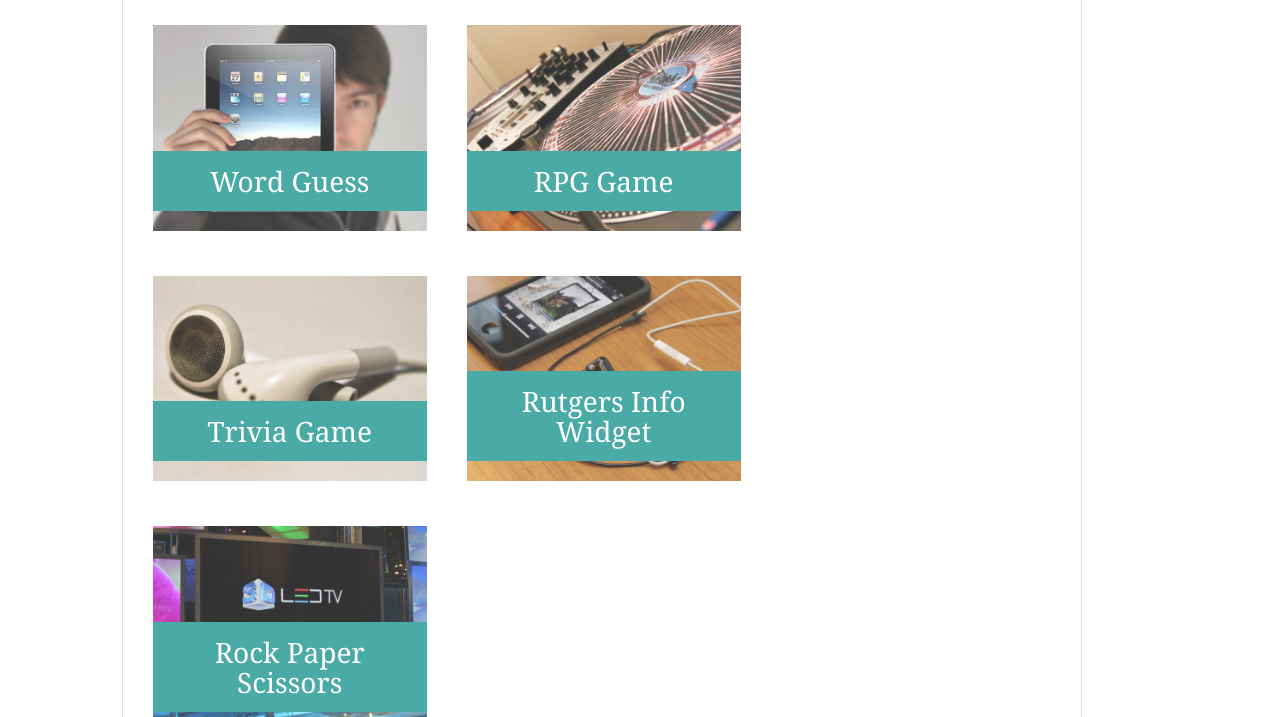
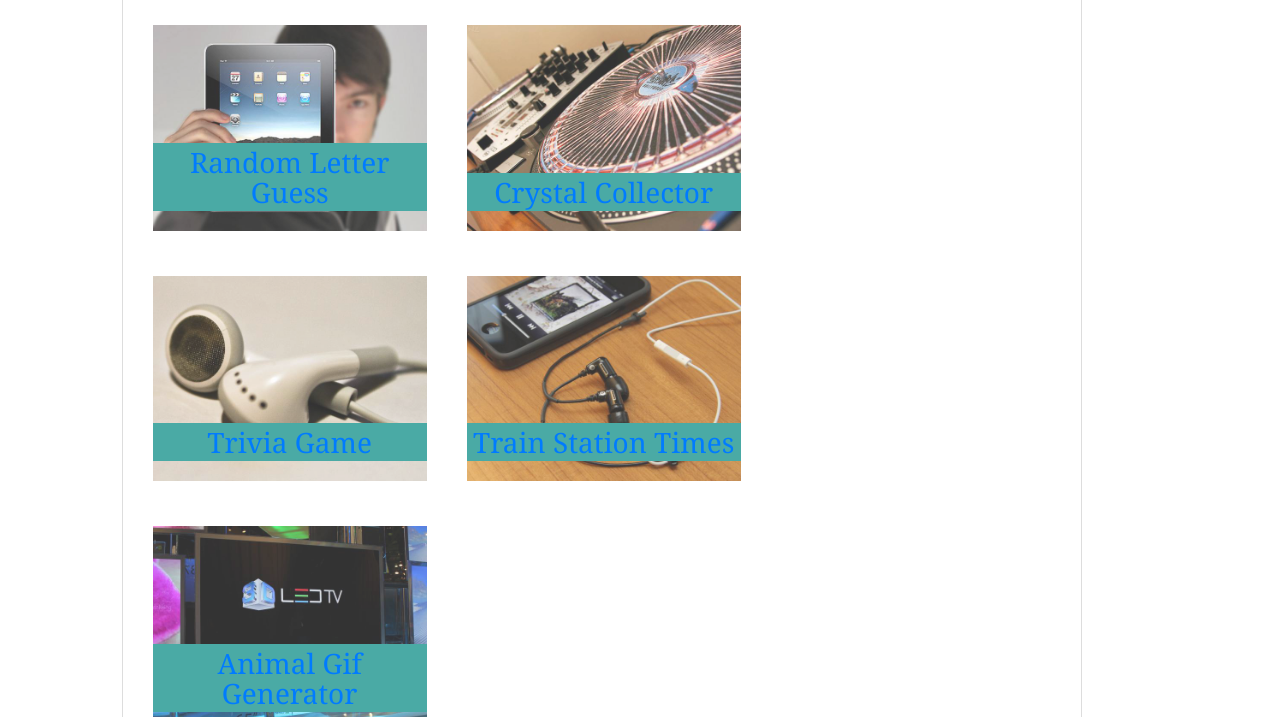
Before and after one commit to ryley20/responsive-portfolio, a plain HTML site: page portfolio.html in a window 1280 px wide. Shown: the part 235-952 px from the top of the page. Drawn offline with nearby package versions, Linux system fonts and the light colour scheme.

Commit message:
updated links to portfolio

```diff
--- a/portfolio.html
+++ b/portfolio.html
@@ -27,29 +27,34 @@
       <h1>Portfolio</h1>
 
       <div class="work">
-        <img src="assets/images/technics-q-c-640-480-1.jpg" alt="Word Guess">
+        <img src="assets/images/technics-q-c-640-480-1.jpg" alt="Random Letter Guess">
 
-        <h3>Word Guess</h3>
+        <h3 class="project-title p-1"><a href="https://ryley20.github.io/psychic-game/" target="_blank">
+          Random Letter Guess</h3></a>
       </div>
       <div class="work">
-        <img src="assets/images/technics-q-c-640-480-2.jpg" alt="RPG Game">
+        <img src="assets/images/technics-q-c-640-480-2.jpg" alt="Crystal Collector">
 
-        <h3>RPG Game</h3>
+        <h3 class="project-title p-1"><a href="https://ryley20.github.io/unit-4-game/" target="_blank">
+          Crystal Collector</h3></a>
       </div>
       <div class="work">
         <img src="assets/images/technics-q-c-640-480-5.jpg" alt="Trivia Game">
 
-        <h3>Trivia Game</h3>
+      <h3 class="project-title p-1"><a href="https://ryley20.github.io/triviagame/index.html" target="_blank">
+          Trivia Game</h3></a>
       </div>
       <div class="work">
-        <img src="assets/images/technics-q-c-640-480-7.jpg" alt="Rutgers Info Widget">
+        <img src="assets/images/technics-q-c-640-480-7.jpg" alt="Train Station Times">
 
-        <h3>Rutgers Info Widget</h3>
+        <h3 class="project-title p-1"><a href="https://ryley20.github.io/firebaseTrainTimes/" target="_blank">
+          Train Station Times</h3></a>
       </div>
       <div class="work">
-        <img src="assets/images/technics-q-c-640-480-9.jpg" alt="Rock Paper Scissors">
+        <img src="assets/images/technics-q-c-640-480-9.jpg" alt="Animal Gif generator">
 
-        <h3>Rock Paper Scissors</h3>
+        <h3 class="project-title p-1"><a href="https://ryley20.github.io/GiphyApi/" target="_blank">
+          Animal Gif Generator</h3></a>
       </div>
 
     </section>
--- a/style.css
+++ b/style.css
@@ -137,9 +137,3 @@ footer {
     bottom: 0;
     width: 100%;
 }
-
-@media screen{
-    max-width: 960px;
-    max-width: 780px;
-    max-width: 640px;
-}
```
